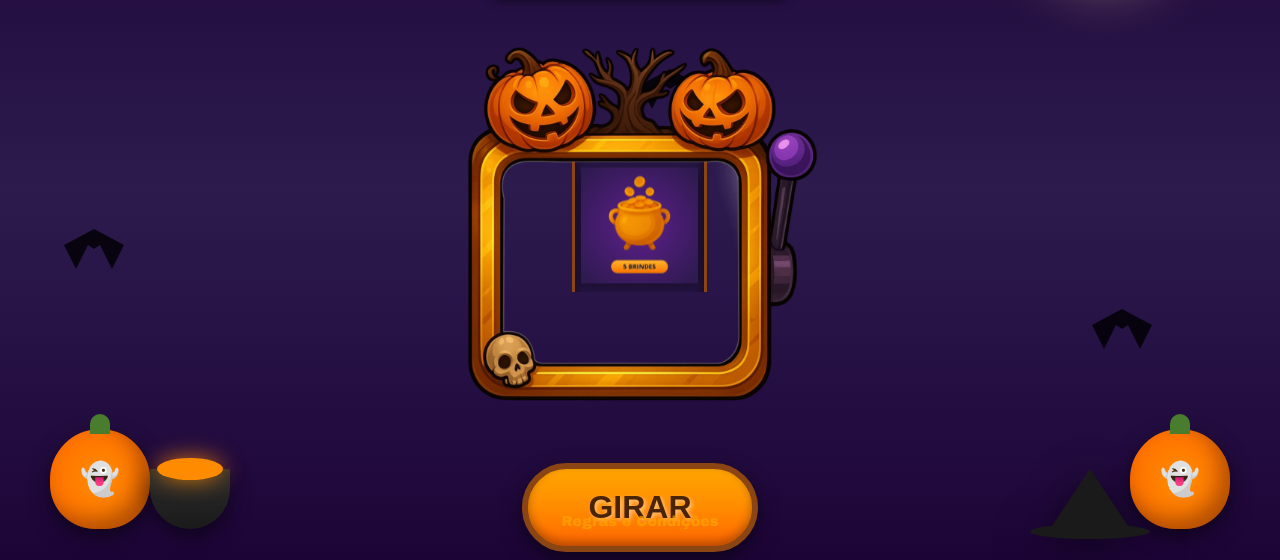
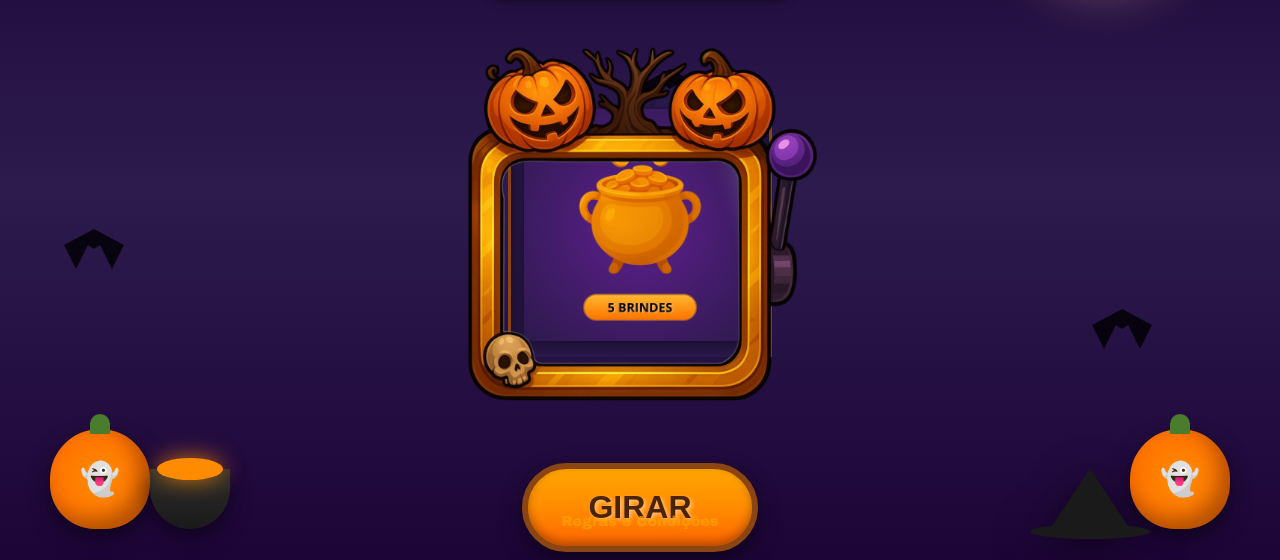
Before and after one commit to mrangeloni/halloween, a plain HTML site: page index.html in a window 1280 px wide. Shown: the part 251-811 px from the top of the page. Drawn offline with Linux system fonts and the light colour scheme.

Commit message:
Refactor slot frame and reel viewport for improved sizing and alignment

```diff
--- a/style.css
+++ b/style.css
@@ -141,12 +141,12 @@ body {
 
 .slot-frame {
     background-image: url('assets/slot-frame.png');
-    background-size: 95% 95%;
+    background-size: 100% 100%;
     background-repeat: no-repeat;
     background-position: center;
     position: relative;
-    width: clamp(300px, 90vw, 416px); /* responsivo no mobile */
-    aspect-ratio: 1 / 1; /* mantém 1:1 */
+    width: 416px;
+    height: 416px;
     margin: -15px auto 0 auto;
 }
 
@@ -223,7 +223,7 @@ body {
     position: absolute;
     left: 50%;
     top: 50%;
-    transform: translate(-50%, -50%) translate(var(--reels-offset-x, 0), var(--reels-offset-y, 0));
+    transform: translate(-50%, -50%);
     display: flex;
     justify-content: center;
     align-items: center;
@@ -235,7 +235,7 @@ body {
 /* Viewport to clip the spinning reel inside the frame window */
 .reel-viewport {
     position: relative;
-    width: min(65%, 300px); /* relativo à moldura e com teto */
+    width: 264px;
     aspect-ratio: 1 / 1; /* janela 1:1 */
     overflow: hidden; /* clip spinning content */
     display: flex;
```
